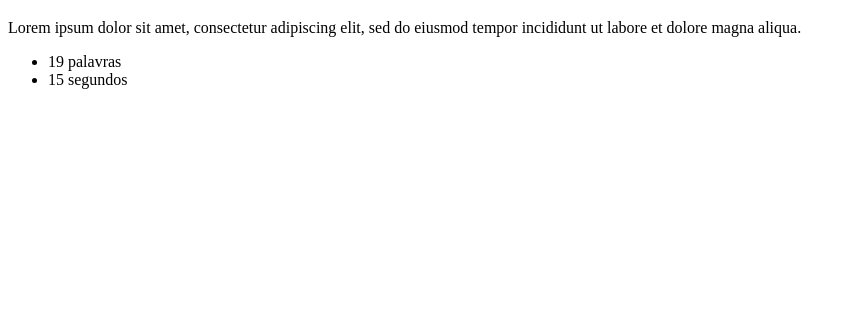
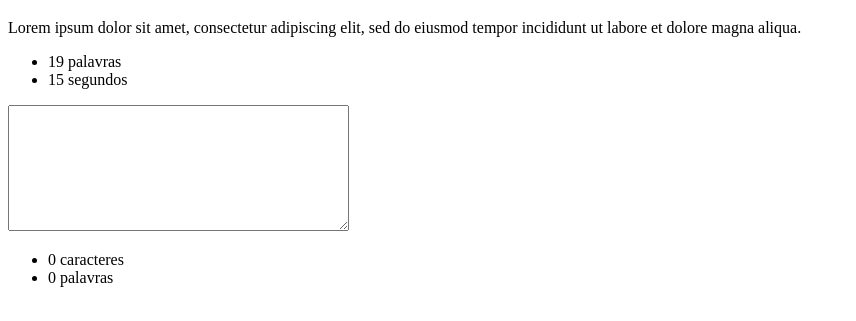
Before and after one commit to eduahcb/jquery-part-I, a plain HTML site: page public/principal.html in a window 1280 px wide. Shown: the part 61-382 px from the top of the page, without its empty margins (0-856 px from the left). Drawn offline with Linux system fonts and the light colour scheme.

Commit message:
adicionando textarea a contadores

```diff
--- a/public/principal.html
+++ b/public/principal.html
@@ -11,8 +11,19 @@
     <p class="frase">Lorem ipsum dolor sit amet, consectetur adipiscing elit, sed do eiusmod tempor incididunt ut labore et dolore magna aliqua.</p>
 
     <ul class="informacoes">
-        <li><span id="total-palavras">19</span> palavras</li>
-        <li><span>15</span> segundos</li>
+        <li>
+            <span id="total-palavras">19</span> palavras</li>
+        <li>
+            <span>15</span> segundos</li>
+    </ul>
+
+    <textarea class="campo-digitacao" rows="8" cols="40"></textarea>
+
+    <ul>
+        <li>
+            <span id="contador-caracteres">0</span> caracteres</li>
+        <li>
+            <span id="contador-palavras">0</span> palavras</li>
     </ul>
     <script src="js/jquery.js"></script>
     <script src="js/main.js"></script>
```
